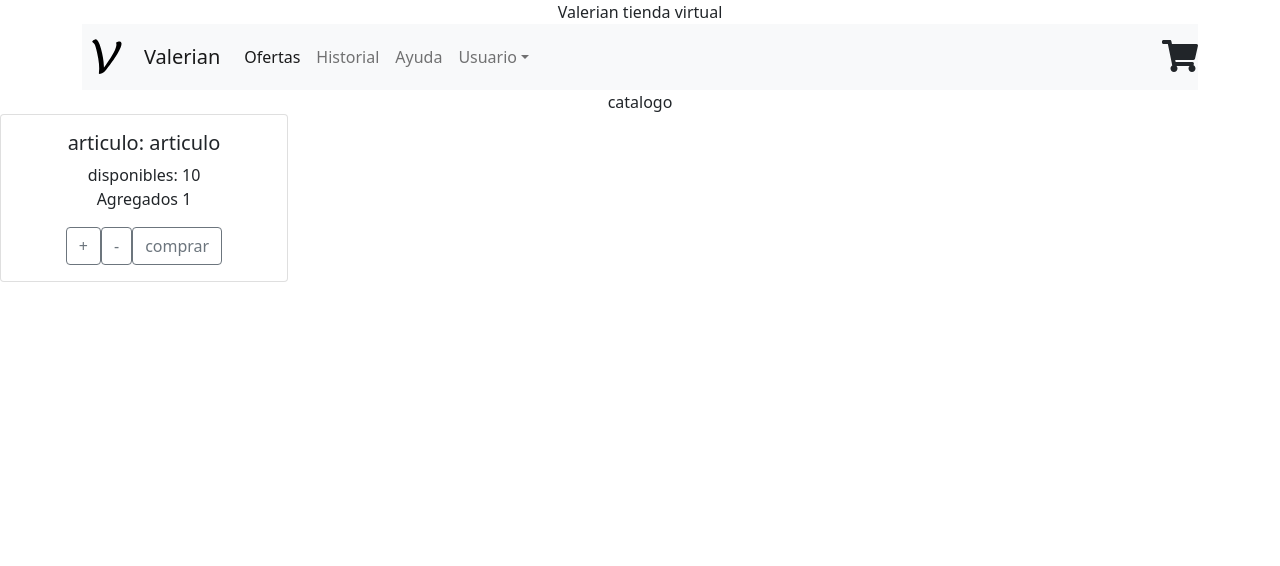
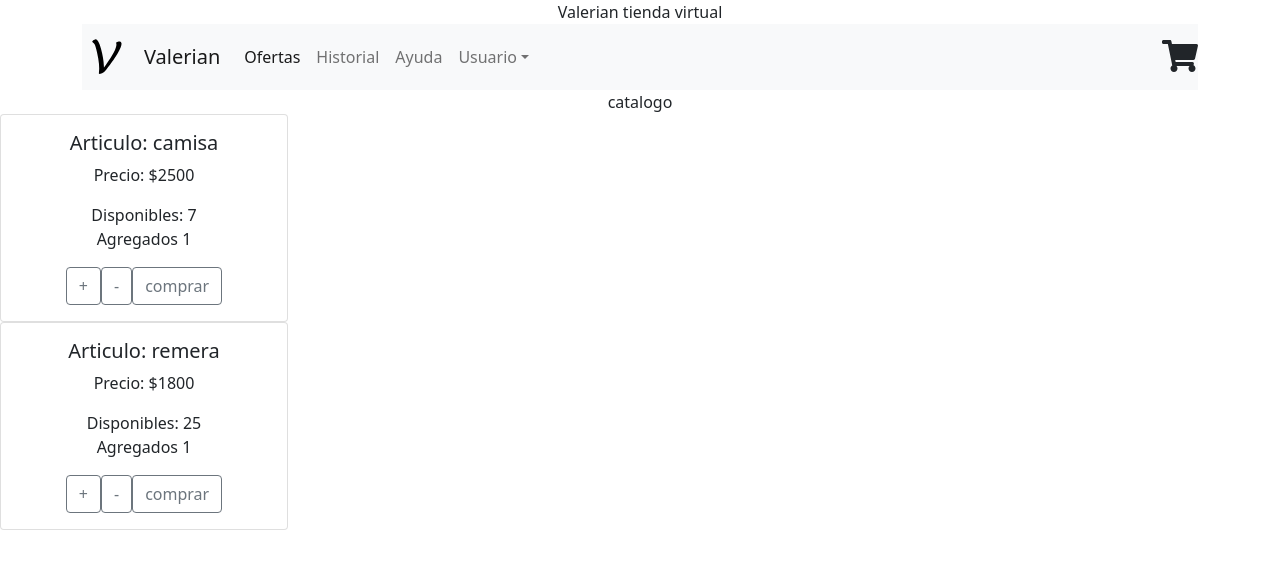
Before and after one commit to gabrielbareiro/valerian, a React (Create React App) app: page / in a window 1280 px wide. Shown: the top 566 px of the page. Built offline with nearby package versions, Linux system fonts and the light colour scheme.

Commit message:
desafio promise con map

```diff
--- a/src/components/Item.jsx
+++ b/src/components/Item.jsx
@@ -2,11 +2,17 @@ import React, {Fragment} from "react"
 import ItemCount from "./ItemCount"
 
 const style = {width: '18rem'}
-export default function Item () {
+export default function Item ({name, stock, precio}) {
         return (
           <Fragment>
+
             <div className="card" style={style}>
-            <ItemCount  initial={1} stock={10} />
+            <div className="card-body">
+                <h5 className="card-title">Articulo: {name}</h5>
+                <p className="card-text">Precio: ${precio}</p>
+                <div className="card-text">Disponibles: {stock}</div>
+            <ItemCount  initial={1} stock={stock} />
+            </div>
             </div>
           </Fragment>
 
--- a/src/components/ItemCount.jsx
+++ b/src/components/ItemCount.jsx
@@ -4,7 +4,7 @@ import Button from "./Button";
 
 
 
-export default function itemCount ({stock, initial, onAdd}) {
+export default function itemCount ({stock, initial}) {
         const [contador, setCount] = useState(initial);
 
         const incrementar= () => {
@@ -19,14 +19,10 @@ export default function itemCount ({stock, initial, onAdd}) {
         }
         return (
           <Fragment>
-              <div className="card-body">
-                <h5 className="card-title">articulo: articulo</h5>
-                <div className="card-text">disponibles: {stock}</div>
                 <p>Agregados {contador}</p>
                 <Button text="+" onAdd={incrementar} />
                 <Button text="-" onAdd={decrementar} />
                 <a href="#" className="btn btn-outline-secondary">comprar</a>
-            </div>
           </Fragment>
         );
       }
--- a/src/components/ItemList.jsx
+++ b/src/components/ItemList.jsx
@@ -32,5 +32,13 @@ export default function ItemList() {
       });
   }, []);
 
-  return <Item />
+  return (
+    <div>
+    {productos.map((u) => (
+    <Item key={u.id} {...u}/>
+    ))}
+  </div>
+  )
+
+
 }
```
